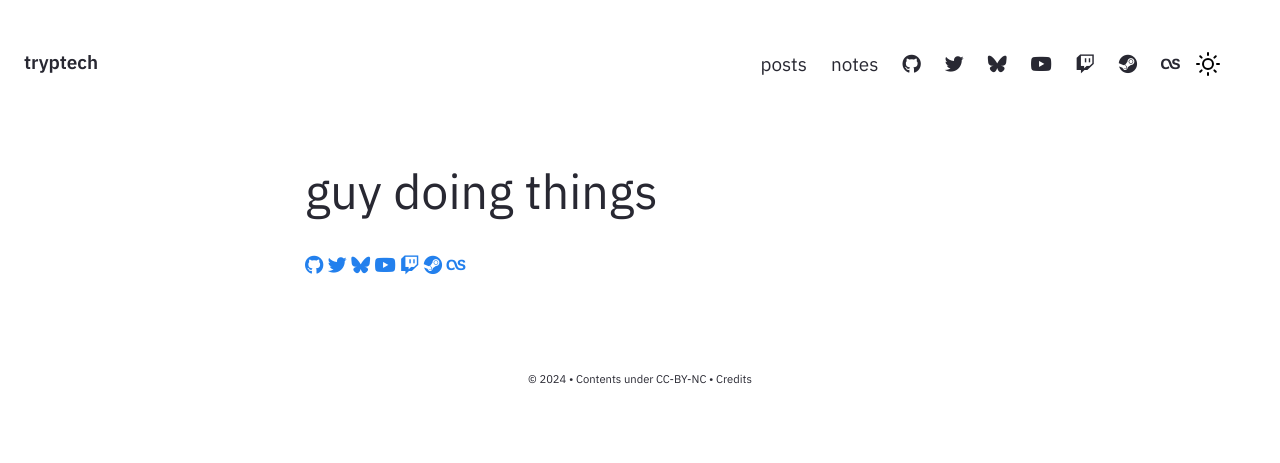
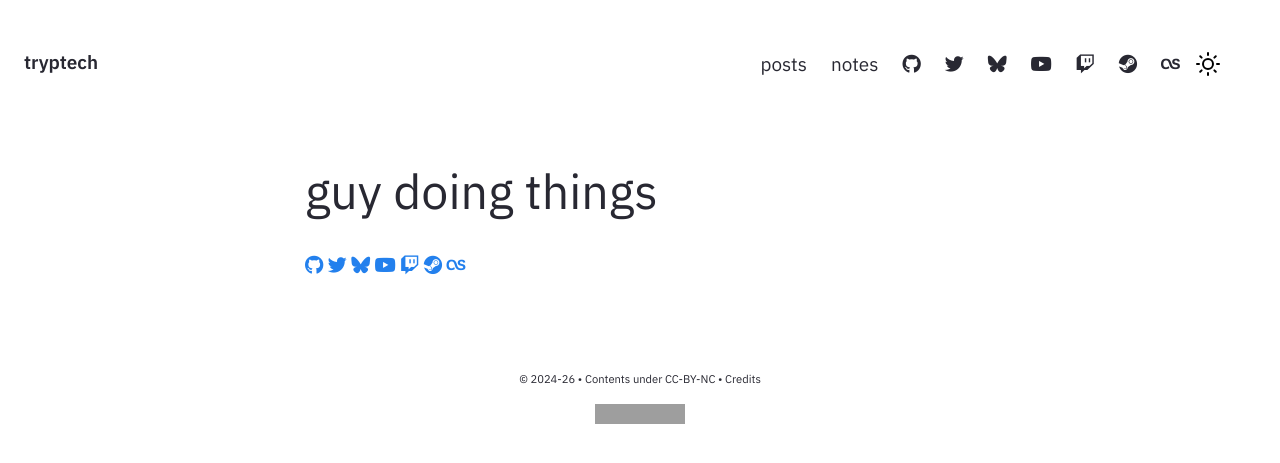
Before and after one commit to tryptech/tryptech.github.io, a Jekyll site: the page built from pages/index.md, in a window 1280 px wide. Shown: the top 463 px of the page. Built offline with Jekyll 4.4.1, drawn with Linux system fonts in a browser that asks for light colours; nearby versions of some CDN libraries; comment, search, counter and statistics services are not loaded; grey boxes are pictures that could not be loaded.

Commit message:
update footer

```diff
--- a/_config.yml
+++ b/_config.yml
@@ -30,7 +30,7 @@ baseurl: ""
 heading: tryptech # Change this
 content: tryptech
 copyright:
-  year: © 2024
+  year: © 2024-26
   msg: Contents under CC-BY-NC
 
 # Set title and content for private & broken link tooltop
--- a/_includes/Footer.html
+++ b/_includes/Footer.html
@@ -32,5 +32,6 @@
 <div id="copyright">
     <p id="copyright-notice"> {{site.copyright.year}} • {{site.copyright.msg}} •
         Credits</a> </p>
+    <img src="https://hits.dwyl.com/tryptech/tryptechgithubio.svg?style=flat">
 </div>
 {%- endif -%}
```
